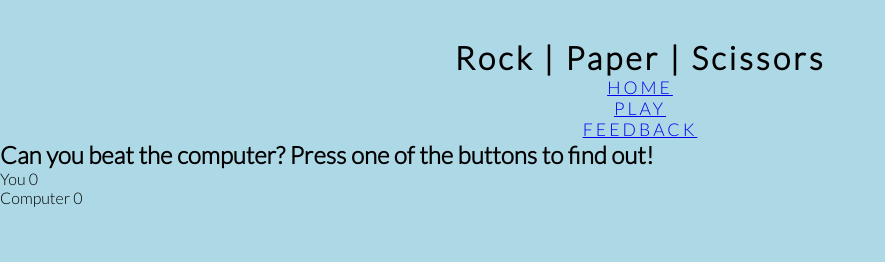
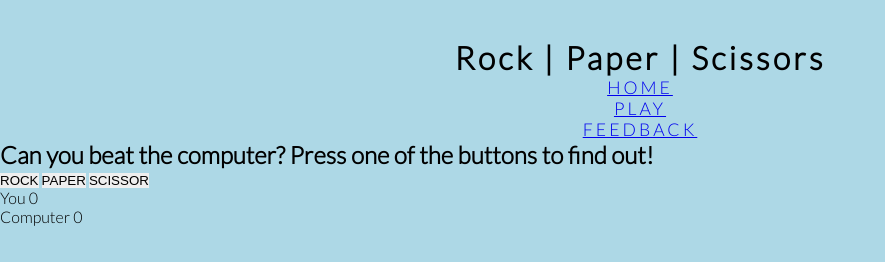
Before and after one commit to BradleyParkin/rock-paper-scissors, a plain HTML site: page play.html in a window 1280 px wide. Shown: the whole page, without its empty margins (0-885 px from the left). Drawn offline with Linux system fonts and the light colour scheme.

Commit message:
add in buttons for rock, paper and scissors and also the answer area for the images to appear

```diff
--- a/play.html
+++ b/play.html
@@ -34,6 +34,16 @@
     <h2 class="heading">Can you beat the computer? Press one of the buttons to find out!</h2>
 
     <div class="game-area">
+        <div class="controls-area">
+            <button class="button-rock">ROCK</button>
+            <button class="button-paper">PAPER</button>
+            <button class="button-scissor">SCISSOR</button>
+        </div>
+        <div class="answer-area">
+            <span id="rock" img src="/assets/images/rock.jpg"></span>
+            <span id="paper"img src="/assets/images/paper.jpg"></span>
+            <span id="scissor"img src="/assets/images/scissors.jpg"></span>
+        </div>
 
     </div>
 
```
